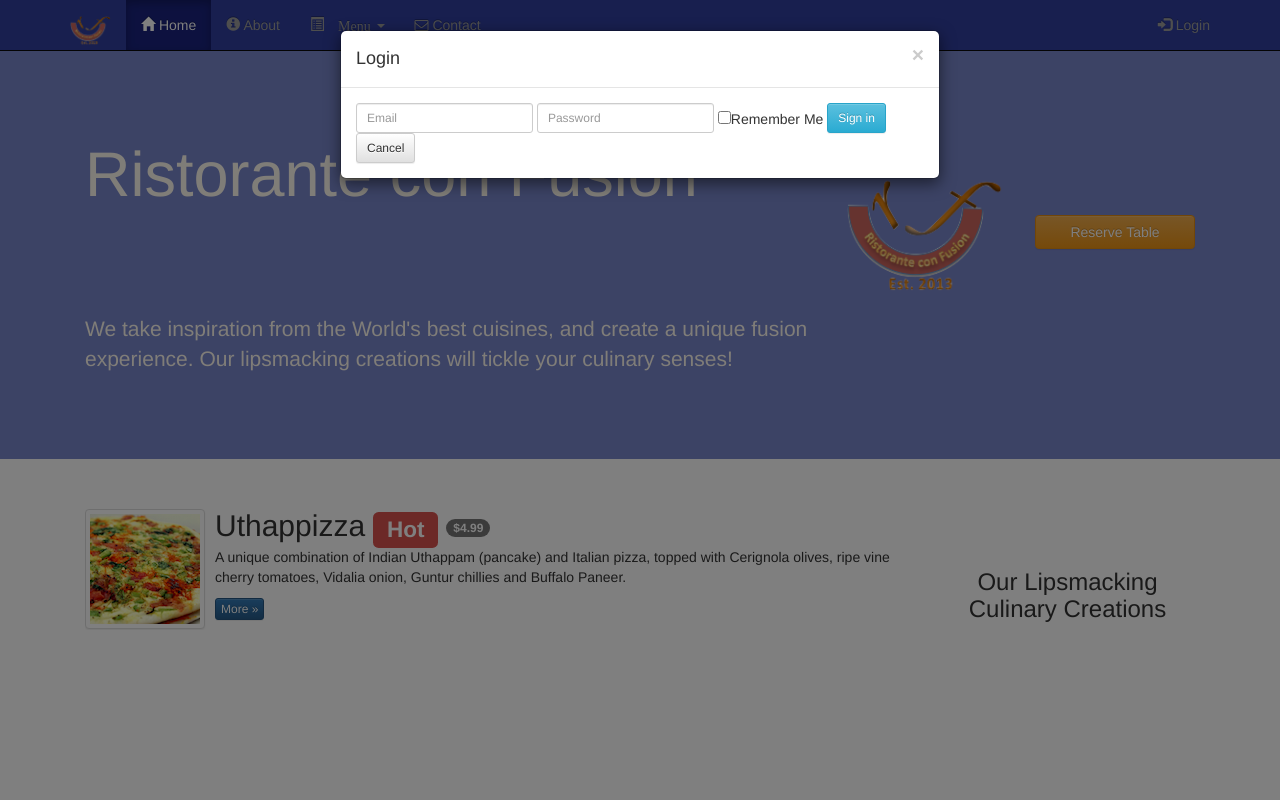
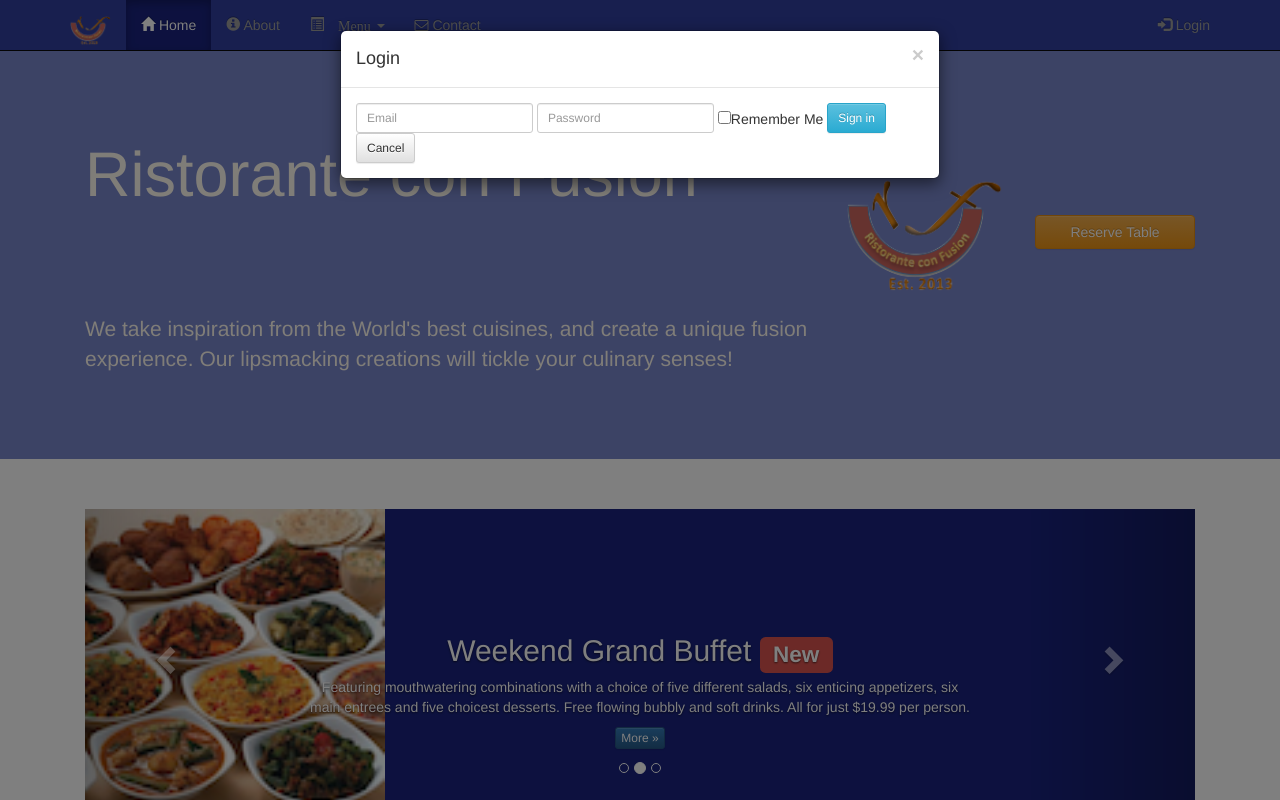
Before and after one commit to Joensg/Web-Project-5-ConFusion, a plain HTML site: page index.html in a window 1280 px wide. Both pictures are taken after a click on the link "Login". Shown: the top 800 px of the page. Drawn offline with Linux system fonts and the light colour scheme.

Commit message:
added a carousel component to the index.html page

```diff
--- a/css/mystyles.css
+++ b/css/mystyles.css
@@ -73,3 +73,18 @@ body{
 .affix {
     top:100px;
 }
+
+.carousel {
+    background:#1A237E;
+}
+
+.carousel .item {
+  height: 300px;
+}
+
+.item img {
+    position: absolute;
+    top: 0;
+    left: 0;
+    min-height: 300px;
+}
--- a/index.html
+++ b/index.html
@@ -122,6 +122,55 @@
 
     <div class="container">
         <div class="row row-content">
+            <div class="col-xs-12">
+                <div id="mycarousel" class="carousel slide" data-ride="carousel">
+                    <!-- Indicators -->
+                    <ol class="carousel-indicators">
+                        <li data-target="#mycarousel" data-slide-to="0" class="active"></li>
+                        <li data-target="#mycarousel" data-slide-to="1"></li>
+                        <li data-target="#mycarousel" data-slide-to="2"></li>
+                    </ol>
+                    <!-- Wrapper for slides -->
+                    <div class="carousel-inner" role="listbox">
+                        <div class="item active">
+                            <img class="img-responsive" src="img/uthappizza.png" alt="Uthappizza">
+                            <div class="carousel-caption">
+                                <h2>Uthappizza  <span class="label label-danger">Hot</span> <span class="badge">$4.99</span></h2>
+                                <p>A unique combination of Indian Uthappam (pancake) and Italian pizza, topped with Cerignola olives, ripe vine cherry tomatoes, Vidalia onion, Guntur chillies and Buffalo Paneer.</p>
+                                <p><a class="btn btn-primary btn-xs" href="#">More &raquo;</a></p>
+                            </div>
+                        </div>
+                        <div class="item">
+                            <img class="img-responsive" src="img/buffet.png" alt="Buffet">
+                            <div class="carousel-caption">
+                                <h2>Weekend Grand Buffet <span class="label label-danger label-xs">New</span></h2>
+                                <p>Featuring mouthwatering combinations with a choice of five different salads, six enticing appetizers, six main entrees and five choicest desserts. Free flowing bubbly and soft drinks. All for just $19.99 per person.</p>
+                                <p><a href="#" class="btn btn-primary btn-xs">More &raquo;</a></p>
+                            </div>
+                        </div>
+                        <div class="item">
+                            <img class="img-responsive" src="img/alberto.png" alt="alberto">
+                            <div class="carousel-caption">
+                                <h2 class="media-heading">Alberto Somayya</h2>
+                                <h4>Executive Chef</h4>
+                                <p>Award winning three-star Michelin chef with wide International experience having worked closely with whos-who in the culinary world, he specializes in creating mouthwatering Indo-Italian fusion experiences.</p>
+                                <p><a href="#" class="btn btn-primary btn-xs">More &raquo;</a></p>
+                            </div>
+                        </div>
+                    </div>
+                    <!-- Controls -->
+                    <a class="left carousel-control" href="#mycarousel" role="button" data-slide="prev">
+                        <span class="glyphicon glyphicon-chevron-left" aria-hidden="true"></span>
+                        <span class="sr-only">Previous</span>
+                    </a>
+                    <a class="right carousel-control" href="#mycarousel" role="button" data-slide="next">
+                        <span class="glyphicon glyphicon-chevron-right" aria-hidden="true"></span>
+                        <span class="sr-only">Next</span>
+                    </a>
+                </div>
+            </div>
+        </div>
+        <div class="row row-content">
             <div class="col-xs-12 col-sm-3 col-sm-push-9">
                 <p style="padding:20px;"></p>
                 <h3 align=center>Our Lipsmacking Culinary Creations</h3>
@@ -170,13 +219,10 @@
                 </div>
                 <div class="media-right media-middle">
                   <a href="#">
-                    <img src="img/buffet.png" class="media-object img-thumbnail" alt="Uthappizza">
+                    <img src="img/buffet.png" class="media-object img-thumbnail" alt="Buffet">
                   </a>
                 </div>
               </div>
-                <!-- <h2></h2>
-                <p>Featuring mouthwatering combinations with a choice of five different salads, six enticing appetizers, six main entrees and five choicest desserts. Free flowing bubbly and soft drinks. All for just $19.99 per person </p>
-                <p><a href="#" class="btn btn-primary btn-xs">More &raquo;</a></p> -->
             </div>
         </div>
 
@@ -190,7 +236,7 @@
             <div class="media">
               <div class="media-left media-middle">
                 <a href="#">
-                  <img src="img/alberto.png" class="media-object img-thumbnail" alt="Uthappizza">
+                  <img src="img/alberto.png" class="media-object img-thumbnail" alt="alberto">
                 </a>
               </div>
               <div class="media-body">
```
